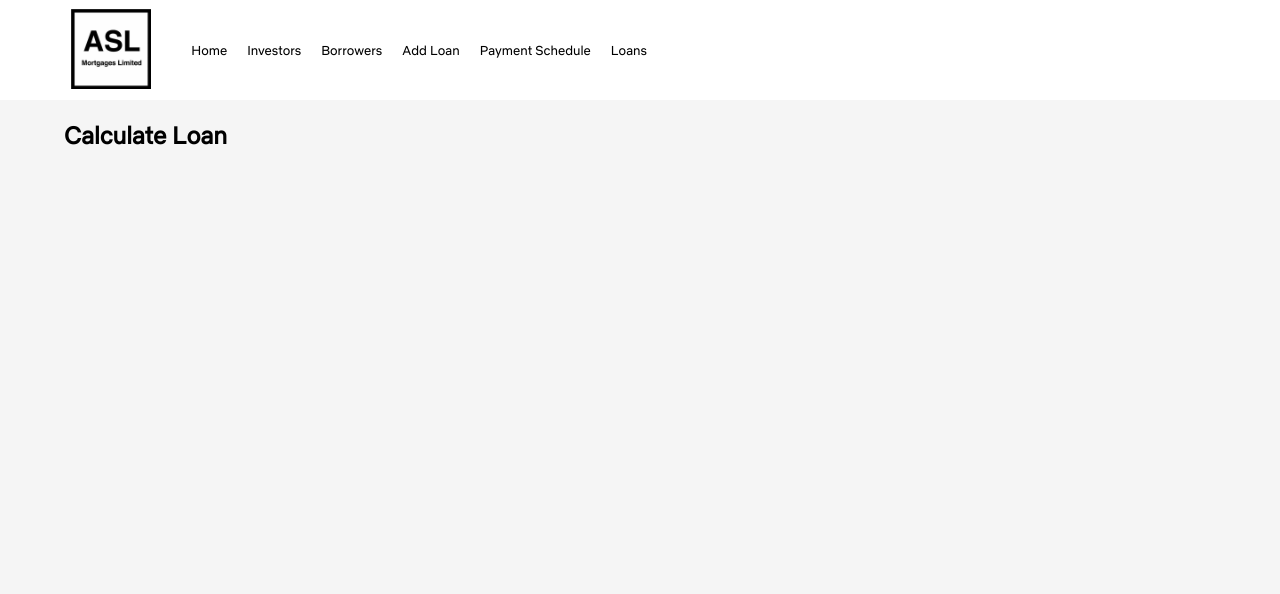
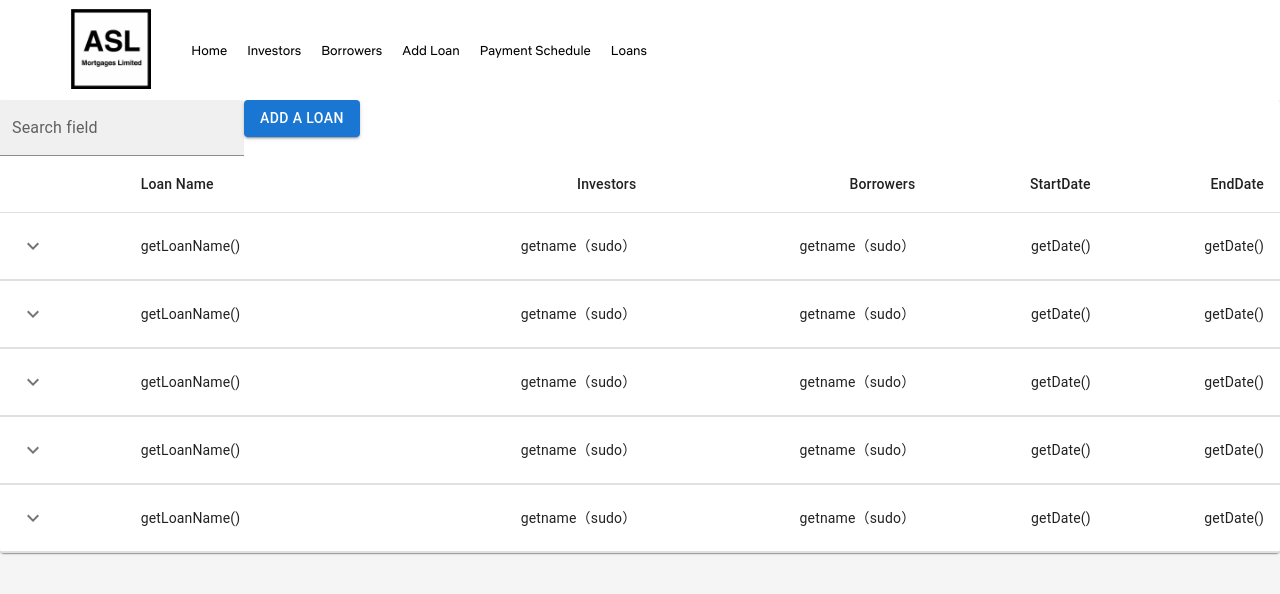
Before and after one commit to frontierSpaceAlien/ASLMortgages_POC, a React (Create React App) app: page /Browse/AddLoan in a window 1280 px wide. Shown: the top 594 px of the page. Built offline with nearby package versions, Linux system fonts and the light colour scheme.

Commit message:
update a loan table, search bar, an add button,so variable name havent change yet

```diff
--- a/src/pages/AddLoan.js
+++ b/src/pages/AddLoan.js
@@ -1,13 +1,167 @@
 import React, { Component } from "react";
+import { TextField } from '@mui/material';
+import PropTypes from 'prop-types';
+import Box from '@mui/material/Box';
+import Collapse from '@mui/material/Collapse';
+import IconButton from '@mui/material/IconButton';
+import Table from '@mui/material/Table';
+import TableBody from '@mui/material/TableBody';
+import TableCell from '@mui/material/TableCell';
+import TableContainer from '@mui/material/TableContainer';
+import TableHead from '@mui/material/TableHead';
+import TableRow from '@mui/material/TableRow';
+import Typography from '@mui/material/Typography';
+import Paper from '@mui/material/Paper';
+import KeyboardArrowDownIcon from '@mui/icons-material/KeyboardArrowDown';
+import KeyboardArrowUpIcon from '@mui/icons-material/KeyboardArrowUp';
+import Button from '@mui/material/Button';
 
-class AddLoan extends Component {
-  render() {
 
-    return (
-      <div className="slideView">
-        <h2>Calculate Loan</h2>
-      </div>
-    );
-  }
+function createData(name, calories, fat, carbs, protein, price) {
+  return {
+    name,
+    calories,
+    fat,
+    carbs,
+    protein,
+    price,
+    history: [
+      {
+        date: '2020-01-05',
+        customerId: '11091700',
+        amount: 3,
+      },
+      {
+        date: '2020-01-02',
+        customerId: 'Anonymous',
+        amount: 1,
+      },
+    ],
+  };
 }
-export default AddLoan;
+
+function Row(props) {
+  const { row } = props;
+  const [open, setOpen] = React.useState(false);
+
+  return (
+    <React.Fragment>
+      <TableRow sx={{ '& > *': { borderBottom: 'unset' } }}>
+        <TableCell>
+          <IconButton
+            aria-label="expand row"
+            size="small"
+            onClick={() => setOpen(!open)}
+          >
+            {open ? <KeyboardArrowUpIcon /> : <KeyboardArrowDownIcon />}
+          </IconButton>
+        </TableCell>
+        <TableCell component="th" scope="row">
+          {row.name}
+        </TableCell>
+        <TableCell align="right">{row.calories}</TableCell>
+        <TableCell align="right">{row.fat}</TableCell>
+        <TableCell align="right">{row.carbs}</TableCell>
+        <TableCell align="right">{row.protein}</TableCell>
+      </TableRow>
+      <TableRow>
+        <TableCell style={{ paddingBottom: 0, paddingTop: 0 }} colSpan={6}>
+          <Collapse in={open} timeout="auto" unmountOnExit>
+            <Box sx={{ margin: 1 }}>
+              <Typography variant="h6" gutterBottom component="div">
+                History
+              </Typography>
+              <Table size="small" aria-label="purchases">
+                <TableHead>
+                  <TableRow>
+                    <TableCell>Net Advance</TableCell>
+                    <TableCell>Interest Rate</TableCell>
+                    <TableCell align="right">Lender Fee</TableCell>
+                    <TableCell align="right">Broker Fee</TableCell>
+                  </TableRow>
+                </TableHead>
+                <TableBody>
+                  {row.history.map((historyRow) => (
+                    <TableRow key={historyRow.date}>
+                      <TableCell component="th" scope="row">
+                        {historyRow.date}
+                      </TableCell>
+                      <TableCell>{historyRow.customerId}</TableCell>
+                      <TableCell align="right">{historyRow.amount}</TableCell>
+                      <TableCell align="right">
+                        {Math.round(historyRow.amount * row.price * 100) / 100}
+                      </TableCell>
+                    </TableRow>
+                  ))}
+                </TableBody>
+              </Table>
+            </Box>
+          </Collapse>
+        </TableCell>
+      </TableRow>
+    </React.Fragment>
+  );
+}
+
+Row.propTypes = {
+  row: PropTypes.shape({
+    calories: PropTypes.number.isRequired,
+    carbs: PropTypes.number.isRequired,
+    fat: PropTypes.number.isRequired,
+    history: PropTypes.arrayOf(
+      PropTypes.shape({
+        amount: PropTypes.number.isRequired,
+        customerId: PropTypes.string.isRequired,
+        date: PropTypes.string.isRequired,
+      }),
+    ).isRequired,
+    name: PropTypes.string.isRequired,
+    price: PropTypes.number.isRequired,
+    protein: PropTypes.number.isRequired,
+  }).isRequired,
+};
+
+const rows = [
+
+  createData('getLoanName()', 'getname（sudo）', 'getname（sudo）', 'getDate()', 'getDate()', 3.99),
+  createData('getLoanName()', 'getname（sudo）', 'getname（sudo）', 'getDate()', 'getDate()', 4.99),
+  createData('getLoanName()', 'getname（sudo）', 'getname（sudo）', 'getDate()', 'getDate()', 3.79),
+  createData('getLoanName()', 'getname（sudo）', 'getname（sudo）', 'getDate()', 'getDate()', 2.5),
+  createData('getLoanName()', 'getname（sudo）', 'getname（sudo）', 'getDate()', 'getDate()', 1.5),
+];
+
+export default function CollapsibleTable() {
+  return (
+    <TableContainer component={Paper}>
+
+    {/*search bar to be formed and resize*/}
+    <TextField
+          id="filled-search"
+          label="Search field"
+          type="search"
+          variant="filled"
+    />
+    {/*Add A New Loan button */}
+    <Button variant="contained">Add a Loan</Button>
+
+
+      <Table aria-label="collapsible table">
+        <TableHead>
+          <TableRow>
+            <TableCell />
+            <TableCell>Loan Name</TableCell>
+            <TableCell align="right">Investors</TableCell>
+            <TableCell align="right">Borrowers</TableCell>
+            <TableCell align="right">StartDate</TableCell>
+            <TableCell align="right">EndDate</TableCell>
+          </TableRow>
+        </TableHead>
+        <TableBody>
+          {rows.map((row) => (
+            <Row key={row.name} row={row} />
+          ))}
+        </TableBody>
+      </Table>
+    </TableContainer>
+  );
+}
```
